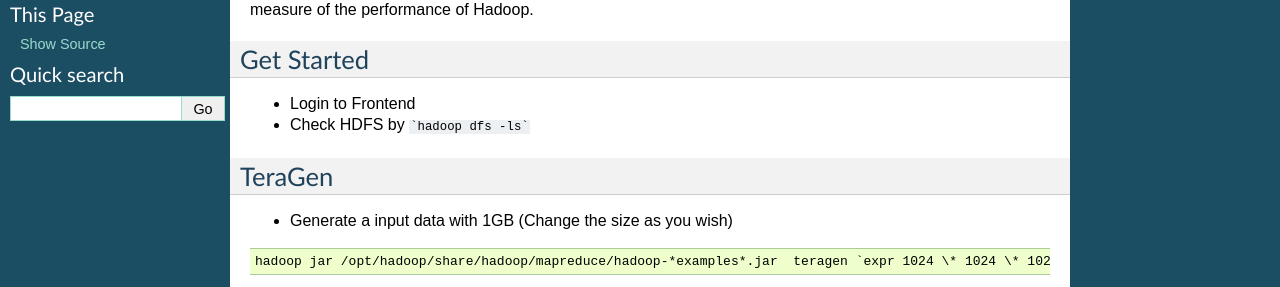
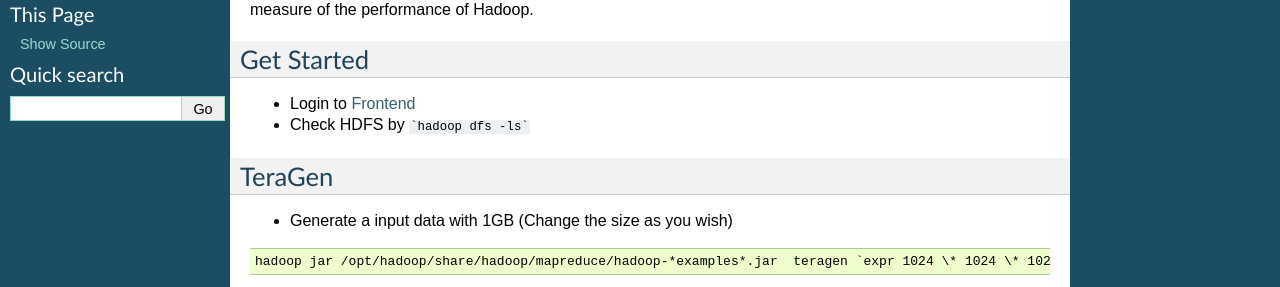
Before and after one commit to cglmoocs/bdaafall2015, a Sphinx documentation site: the page built from docs/source/terasort.rst, in a window 1280 px wide. Shown: the part 258-545 px from the top of the page. Built offline with Sphinx 7.4.7, drawn with Linux system fonts in a browser that asks for light colours; part of the change alters nothing that is shown.

````diff
--- a/docs/source/terasort.rst
+++ b/docs/source/terasort.rst
@@ -19,7 +19,7 @@ time of TeraSort is the measure of the performance of Hadoop.
 Get Started
 -------------------------------------------------------------------------------
 
-* Login to Frontend
+* Login to `Frontend <frontend.html>`_
 * Check HDFS by ```hadoop dfs -ls```
 
 TeraGen
````
